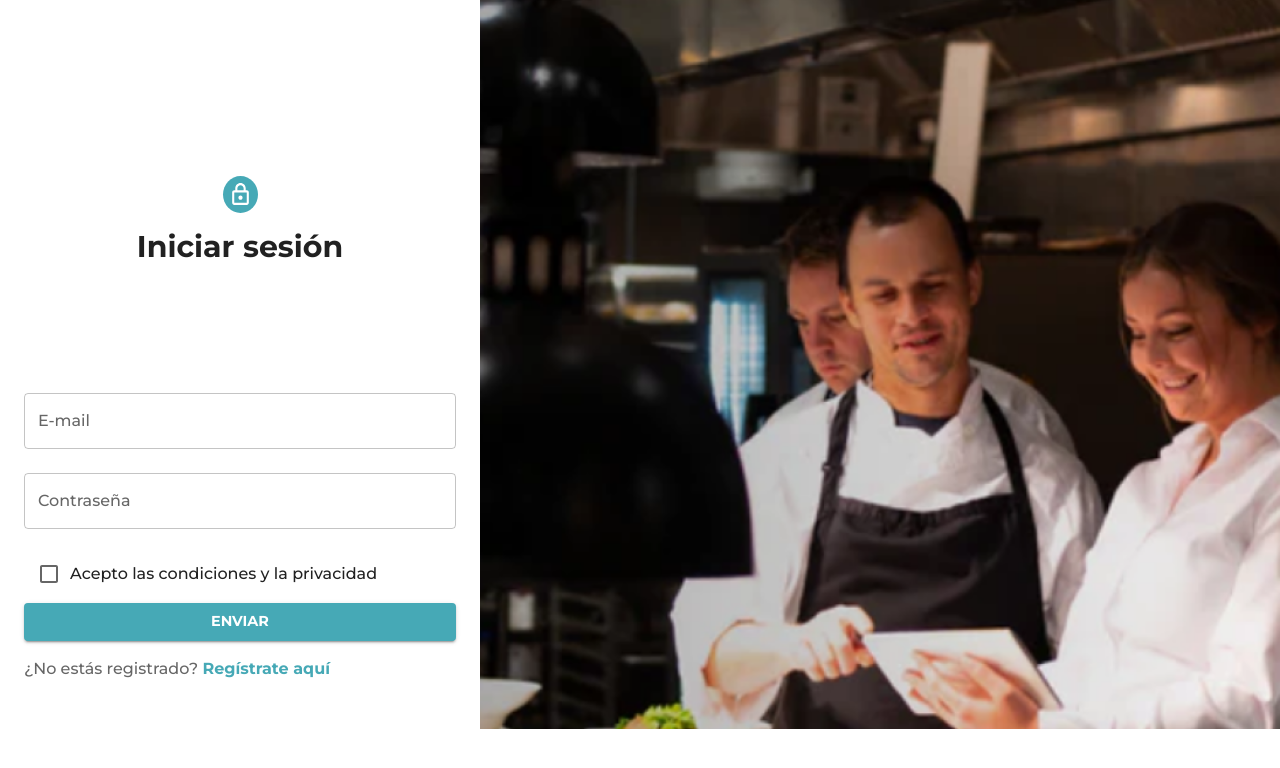
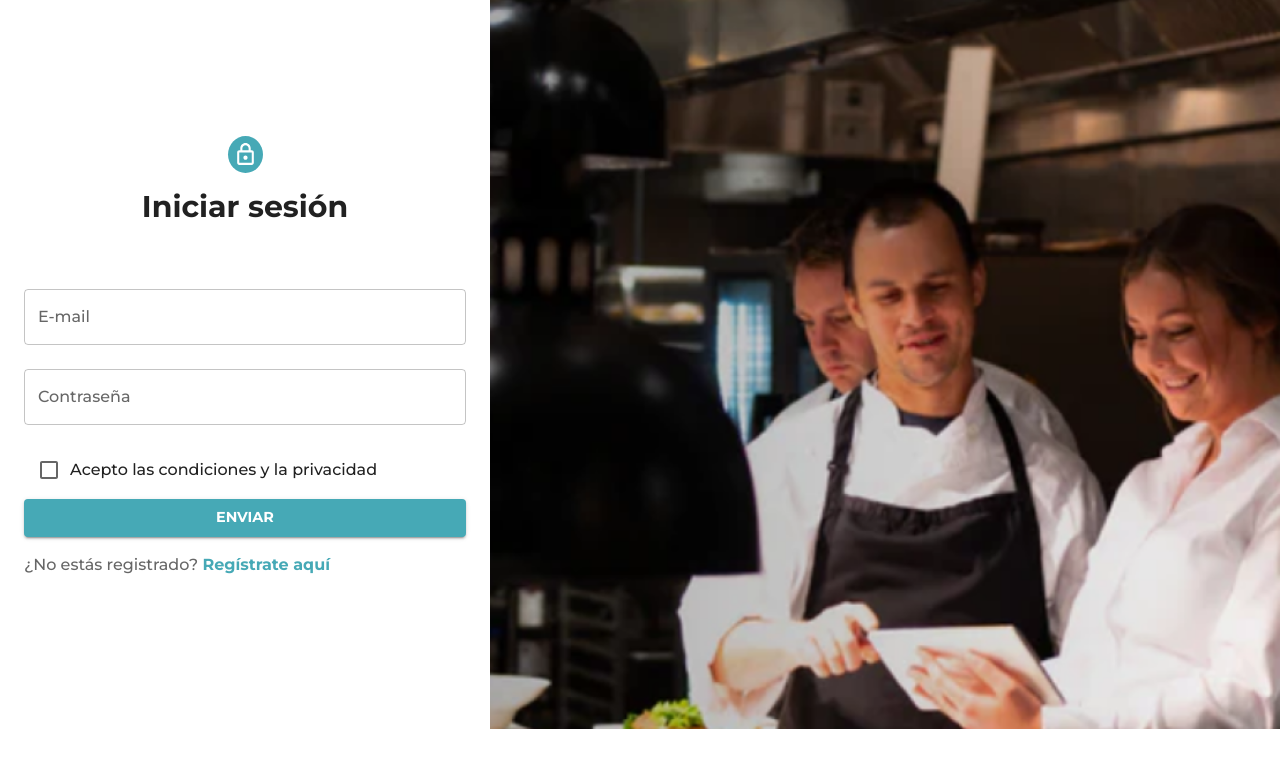
Before and after one commit to octocodevs/jointure-frontend, a Next.js app: page /admin/login in a window 1280 px wide. Shown: the top 768 px of the page. Built offline with nearby package versions, Linux system fonts and the light colour scheme.

Commit message:
login changed

```diff
--- a/src/app/admin/login/page.jsx
+++ b/src/app/admin/login/page.jsx
@@ -1,4 +1,3 @@
-import Link from "next/link";
 import React from "react";
 import LoginInputs from "@/app/components/LoginInputs";
 import { Box } from "@mui/material";
@@ -8,11 +7,11 @@ import LockIcon from "@/app/components/mui/Icons/LockIcon";
 const Login = () => {
   return (
     <Box className="flex justify-center items-center">
-      <Box className="md:w-1/2 mt-24 flex justify-center items-center flex-col">
+      <Box className="md:w-1/2 mb-12 flex justify-center items-center flex-col">
         <Box display="flex" alignItems="center" justifyContent="center">
           <LockIcon />
         </Box>
-        <Box className="text-3xl font-bold text-center mb-12 ml-10rem">
+        <Box className="text-3xl font-bold text-center ">
           Iniciar sesión
         </Box>
         <LoginInputs />
--- a/src/app/components/LoginCard.jsx
+++ b/src/app/components/LoginCard.jsx
@@ -9,7 +9,7 @@ const LoginCard = () => {
         backgroundSize: "cover",
         backgroundPosition: "center",
         height: "729px",
-        width: "800px",
+        width: "790px",
       }}
     ></Box>
   );
--- a/src/app/components/LoginInputs.jsx
+++ b/src/app/components/LoginInputs.jsx
@@ -94,7 +94,7 @@ const LoginInputs = () => {
       <form onSubmit={handleSubmit}>
         <Box
           sx={{
-            marginTop: 8,
+            marginTop: 6,
           }}
         >
           <TextField
```
